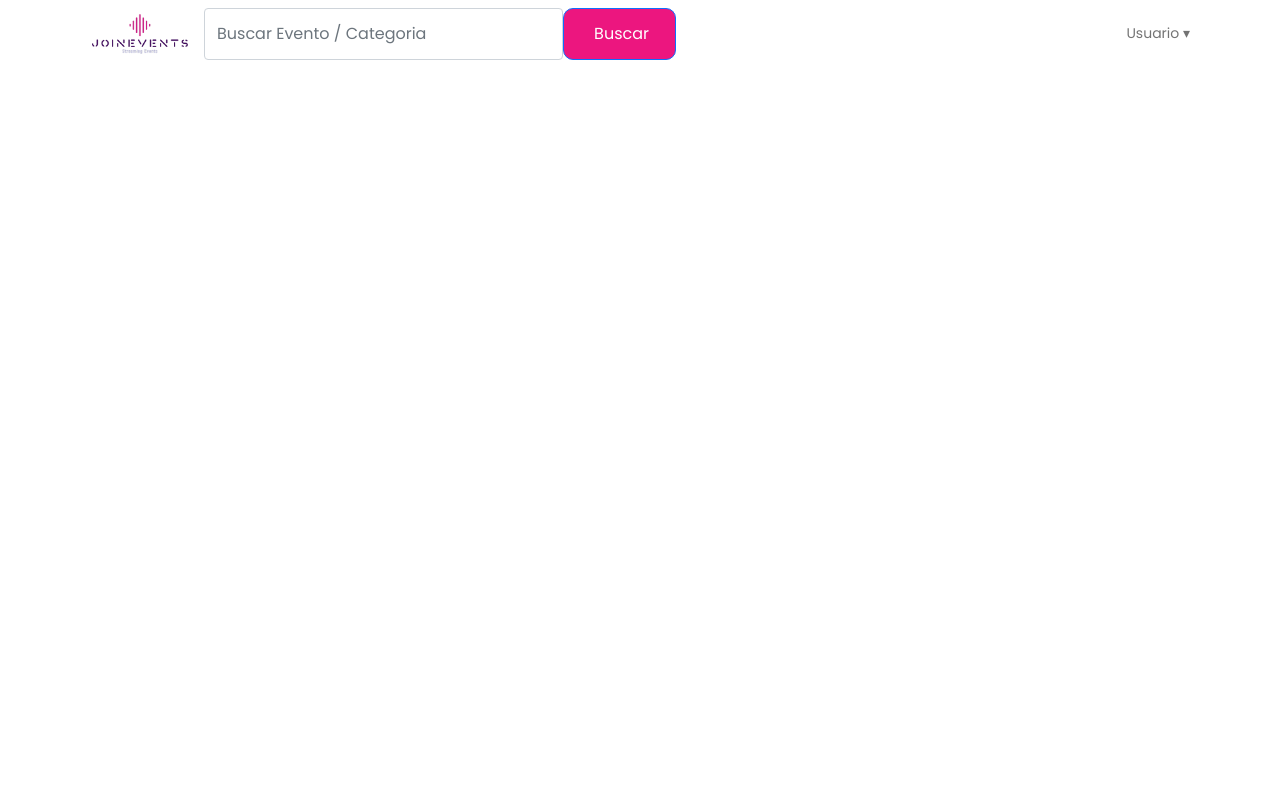
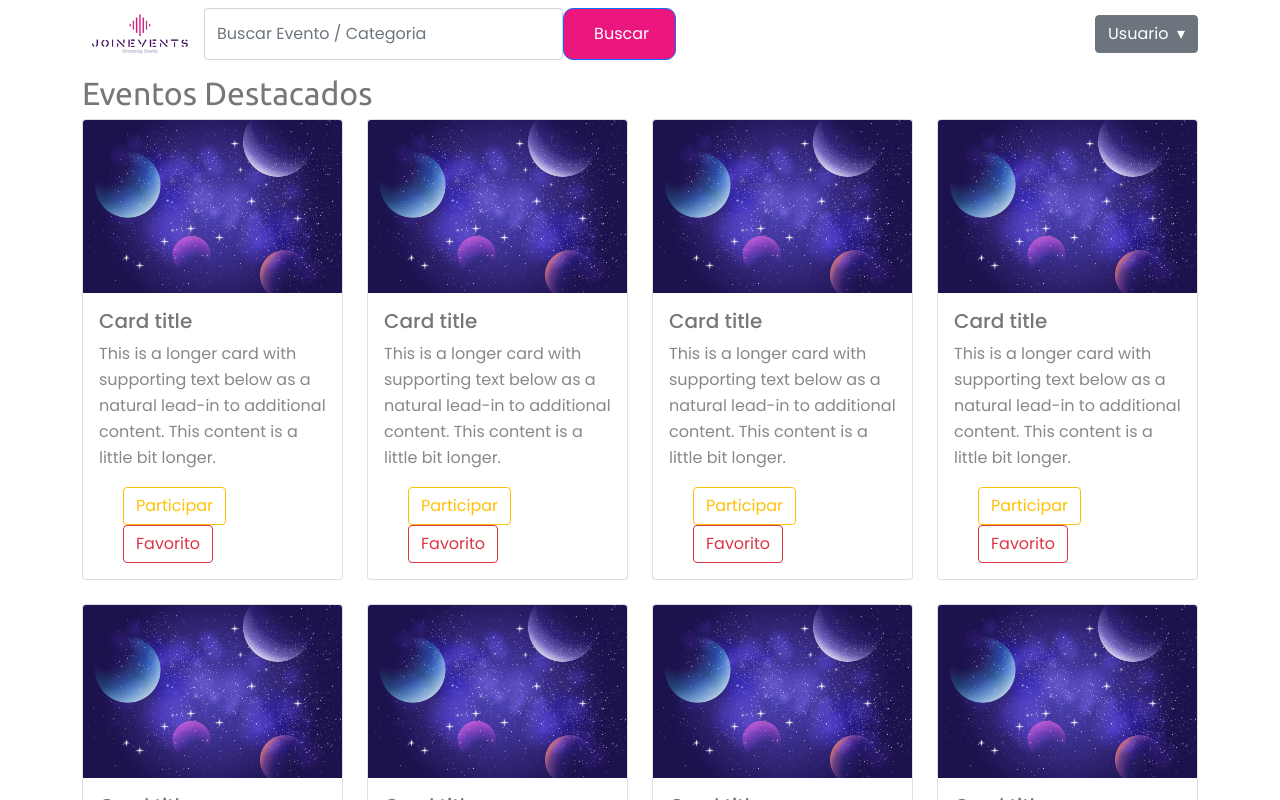
Before and after one commit to krashove/JoinEvents, a React (Create React App) app in the folder feJoinEvents/: page / in a window 1280 px wide. Shown: the top 800 px of the page. Built offline with nearby package versions, Linux system fonts and the light colour scheme.

Commit message:
Arreglado Home (/)

```diff
--- a/feJoinEvents/package.json
+++ b/feJoinEvents/package.json
@@ -3,9 +3,14 @@
   "version": "0.1.0",
   "private": true,
   "dependencies": {
+    "@fortawesome/fontawesome-svg-core": "^1.2.35",
+    "@fortawesome/free-regular-svg-icons": "^5.15.3",
+    "@fortawesome/free-solid-svg-icons": "^5.15.3",
+    "@fortawesome/react-fontawesome": "^0.1.14",
     "@testing-library/jest-dom": "^5.14.1",
     "@testing-library/react": "^11.2.7",
     "@testing-library/user-event": "^12.8.3",
+    "babel-plugin-macros": "^3.1.0",
     "bootstrap": "^5.0.2",
     "react": "^17.0.2",
     "react-bootstrap": "^2.0.0-beta.4",
--- /dev/null
+++ b/feJoinEvents/src/components/EventosDestacados.js
@@ -0,0 +1,48 @@
+import React, { Component } from "react";
+
+import Row from "react-bootstrap/Row";
+import Col from "react-bootstrap/Col";
+import Card from "react-bootstrap/Card";
+import Container from "react-bootstrap/esm/Container";
+import Button from "react-bootstrap/Button";
+
+export default class EventosDestacados extends Component {
+  render() {
+    return (
+      <div>
+        <Container>
+          <h2>Eventos Destacados</h2>
+        </Container>
+        <Container fluid="sm">
+          <Row xs={2} md={4} className="g-4">
+            {Array.from({ length: 8 }).map((_, idx) => (
+              <Col>
+                <Card>
+                  <Card.Img variant="top" src="./images/background/6.jpg" />
+                  <Card.Body>
+                    <Card.Title>Card title</Card.Title>
+                    <Card.Text>
+                      This is a longer card with supporting text below as a
+                      natural lead-in to additional content. This content is a
+                      little bit longer.
+                    </Card.Text>
+                    <Container fluid="md">
+                      <Row className="justify-content-md-center justify-content-sm-center">
+                        <Col>
+                          <Button variant="outline-warning">Participar</Button>
+                        </Col>
+                        <Col>
+                          <Button variant="outline-danger">Favorito</Button>
+                        </Col>
+                      </Row>
+                    </Container>
+                  </Card.Body>
+                </Card>
+              </Col>
+            ))}
+          </Row>
+        </Container>
+      </div>
+    );
+  }
+}
--- a/feJoinEvents/src/components/navibar.js
+++ b/feJoinEvents/src/components/navibar.js
@@ -5,7 +5,7 @@ import "./styles/navibar.css";
 
 import Navbar from "react-bootstrap/Navbar";
 import Nav from "react-bootstrap/Nav";
-import NavDropdown from "react-bootstrap/NavDropdown";
+import Dropdown from "react-bootstrap/Dropdown";
 import Form from "react-bootstrap/Form";
 import FormControl from "react-bootstrap/FormControl";
 import Button from "react-bootstrap/Button";
@@ -41,63 +41,24 @@ class Navibar extends React.Component {
               </Form>
             </Nav>
             <Nav>
-              <NavDropdown title="Usuario ▾" id="collasible-nav-dropdown">
-                <NavDropdown.Item href="#action/3.1">Action</NavDropdown.Item>
-                <NavDropdown.Item href="#action/3.2">
-                  Another action
-                </NavDropdown.Item>
-                <NavDropdown.Item href="#action/3.3">
-                  Something
-                </NavDropdown.Item>
-                <NavDropdown.Divider />
-                <NavDropdown.Item href="#action/3.4">
-                  Separated link
-                </NavDropdown.Item>
-              </NavDropdown>
+              <Dropdown>
+                <Dropdown.Toggle
+                  id="dropdown-button-dark-example1"
+                  variant="secondary"
+                >
+                  Usuario &nbsp;▾
+                </Dropdown.Toggle>
+
+                <Dropdown.Menu variant="dark">
+                  <Dropdown.Item href="#/action-1">Mi Perfil</Dropdown.Item>
+                  <Dropdown.Divider />
+                  <Dropdown.Item href="#/action-2">Cerrar Sesión</Dropdown.Item>
+                </Dropdown.Menu>
+              </Dropdown>
             </Nav>
           </Navbar.Collapse>
         </Container>
       </Navbar>
-
-      // <Navbar bg="light" expand="lg">
-      //   <Navbar.Brand href="/">
-      //     <img
-      //       className="navibar-logo"
-      //       src="./images/JoinEvents-logo-3.png"
-      //       alt=""
-      //     />
-      //   </Navbar.Brand>
-      //   <Container>
-      //     <Navbar.Toggle aria-controls="navbarScroll" />
-      //     <Navbar.Collapse id="navbarScroll">
-      //       <Form className="d-flex">
-      //         <FormControl
-      //           type="search"
-      //           placeholder="Buscar Evento / Categoria"
-      //           className="mr-2"
-      //           aria-label="Buscar"
-      //         />
-      //         <Button variant="outline-success">Buscar</Button>
-      //       </Form>
-      //       <Nav
-      //         className="mr-auto my-2 my-lg-0"
-      //         style={{ maxHeight: "100px" }}
-      //         navbarScroll
-      //       >
-      //         <NavDropdown title="Usuario ▾" id="navbarScrollingDropdown">
-      //           <NavDropdown.Item href="#action3">Action</NavDropdown.Item>
-      //           <NavDropdown.Item href="#action4">
-      //             Another action
-      //           </NavDropdown.Item>
-      //           <NavDropdown.Divider />
-      //           <NavDropdown.Item href="#action5">
-      //             Something else here
-      //           </NavDropdown.Item>
-      //         </NavDropdown>
-      //       </Nav>
-      //     </Navbar.Collapse>
-      //   </Container>
-      // </Navbar>
     );
   }
 }
--- a/feJoinEvents/src/pages/Principal.js
+++ b/feJoinEvents/src/pages/Principal.js
@@ -1,5 +1,6 @@
 import React from "react";
 import Navibar from "../components/navibar.js";
+import EventosDestacados from "../components/EventosDestacados.js";
 
 class Principal extends React.Component {
   render() {
@@ -8,6 +9,9 @@ class Principal extends React.Component {
         <div>
           <Navibar />
         </div>
+        <div>
+          <EventosDestacados />
+        </div>
       </React.Fragment>
     );
   }
```
Also changed, not shown: 1 other file (tests, documents, lock files or other folders).
